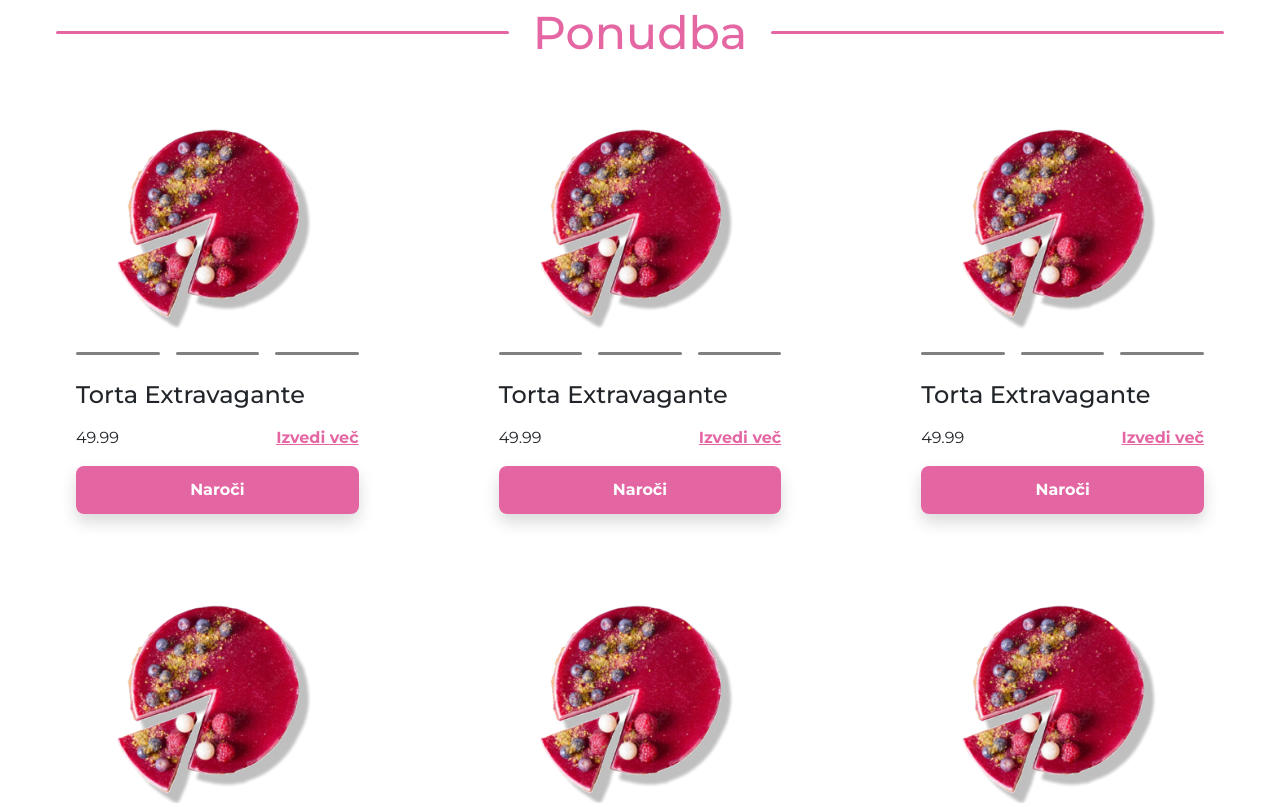
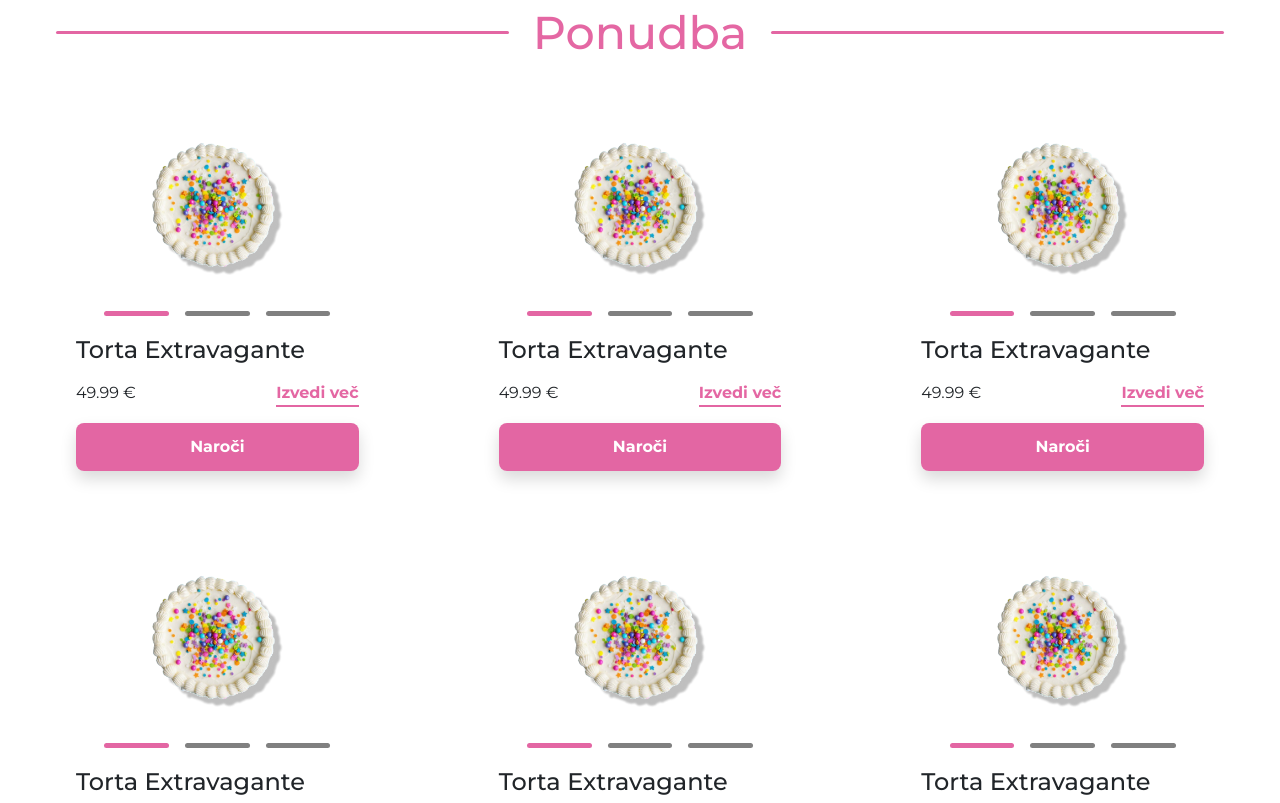
Before and after one commit to galeb9/panna-torte, a Next.js app: page / in a window 1280 px wide. Shown: the part 1400-2203 px from the top of the page. Built offline with nearby package versions, Linux system fonts and the light colour scheme.

Commit message:
feat: Common Product image slider

```diff
--- /dev/null
+++ b/src/app/components/ProdcutImage/ProdcutImage.js
@@ -0,0 +1,81 @@
+"use client";
+import Image from "next/image";
+import { useState } from "react";
+import "./ProdcutImage.scss";
+import chevron from "../../../../public/chevron.svg";
+
+export default function Product({ images, showBottomGallery = true }) {
+  const [selectedImage, setSelectedImage] = useState(images[0]);
+
+  const handleImageClick = (img) => {
+    setSelectedImage(img);
+  };
+
+  const handleNextImage = () => {
+    const currentIndex = images.indexOf(selectedImage);
+    const nextIndex = (currentIndex + 1) % images.length;
+    setSelectedImage(images[nextIndex]);
+  };
+
+  const handlePrevImage = () => {
+    const currentIndex = images.indexOf(selectedImage);
+    const prevIndex = (currentIndex - 1 + images.length) % images.length;
+    setSelectedImage(images[prevIndex]);
+  };
+
+  return (
+    <div className="product-image">
+      <div className="next-prev-btns d-flex justify-content-between">
+        <div onClick={() => handlePrevImage()} className="chevron-container">
+          <Image
+            src={chevron}
+            alt="Chevron icon right"
+            style={{ transform: "rotate(180deg)" }}
+          />
+        </div>
+        <div onClick={() => handleNextImage()} className="chevron-container">
+          <Image src={chevron} alt="Chevron icon left" />
+        </div>
+      </div>
+      <div className="product-image__img-container d-flex justify-content-center">
+        <Image
+          priority
+          src={`/images/cakes/${selectedImage}`}
+          alt="Cake image"
+          className="product-image__img"
+          quality={100}
+          width={300}
+          height={300}
+        />
+      </div>
+      <div className="product-image-nav d-flex gap-3 ">
+        {images.map((img, count) => (
+          <div
+            className="img-line__container flex-grow-1 "
+            key={count}
+            onClick={() => handleImageClick(img)}
+          >
+            <div
+              className={`${
+                selectedImage === `${img}` ? "img-active" : ""
+              } img-line flex-grow-1`}
+            ></div>
+            {showBottomGallery && (
+              <div className="d-flex justify-content-center">
+                <Image
+                  priority
+                  src={`/images/cakes/${img}`}
+                  alt="Cake image"
+                  className="product-image-nav__img mt-3"
+                  width={300}
+                  height={300}
+                  quality={1}
+                />
+              </div>
+            )}
+          </div>
+        ))}
+      </div>
+    </div>
+  );
+}
--- /dev/null
+++ b/src/app/components/ProdcutImage/ProdcutImage.scss
@@ -0,0 +1,64 @@
+.product-image {
+  //   background-color: lightgrey;
+  position: relative;
+  .next-prev-btns {
+    position: absolute;
+    width: 100%;
+    top: 30%;
+    .chevron-container {
+      cursor: pointer;
+      width: 50px;
+      border-radius: var(--radius);
+      transition: var(--trans);
+      transform: translateY(0);
+      & > img {
+        padding: 15px;
+      }
+      &:hover {
+        background-color: rgb(239, 239, 239);
+        transform: translateY(-3px);
+      }
+    }
+  }
+
+  .product-image__img-container {
+    width: 300px;
+    height: 300px;
+    overflow: hidden;
+
+    margin: 0 auto;
+    transition: opacity 0.5s ease-in-out;
+  }
+
+  .product-image__img {
+    // max-width: 400px;
+    width: 100%;
+    height: 100%;
+    object-fit: cover;
+  }
+
+  .product-image-nav {
+    max-width: 80%;
+    margin: 20px auto;
+    .product-image-nav__img {
+      max-width: 90%;
+    }
+    .img-line__container {
+      cursor: pointer;
+      &:hover .img-line {
+        height: 8px;
+        background-color: var(--primary);
+      }
+      .img-line {
+        transition: var(--trans);
+        height: 5px;
+        border-radius: 10px;
+        background-color: grey;
+      }
+    }
+
+    .img-active {
+      background-color: var(--primary) !important;
+    }
+  }
+}
--- a/src/app/components/Products/Products.js
+++ b/src/app/components/Products/Products.js
@@ -6,27 +6,32 @@ import Link from "next/link";
 import cake2 from "../../../../public/images/hero/cake2.png";
 import "./Products.scss";
 import BaseButton from "../UI/BaseButton/BaseButton";
+import ProdcutImage from "@/app/components/ProdcutImage/ProdcutImage";
 
 export default function Products({ content, bg }) {
   return (
     <div className={`py-4 ${bg ? "base-bg-grey" : ""}`}>
       <div className="base-container my-5" style={{ minHeight: "60vh" }}>
         <BaseSectionTitle text={content.title}></BaseSectionTitle>
-        {/* <div className="products-list d-flex justify-content-around gap-5 mt-5"> */}
+
         <div className="products-list mt-5">
           {content.cakes.map((cake, index) => (
             <div key={index} className="product">
-              <Image priority src={cake2} alt="Cake image" />
+              <ProdcutImage
+                images={cake.images}
+                showBottomGallery={false}
+              ></ProdcutImage>
+              {/* <Image priority src={cake2} alt="Cake image" />
               <div className="products-image-nav d-flex gap-3 mb-3">
                 {cake.images.map((_, count) => (
                   <div className="img-line__container flex-grow-1" key={count}>
                     <div className="img-line flex-grow-1"></div>
                   </div>
                 ))}
-              </div>
+              </div> */}
               <h4>{cake.name}</h4>
               <div className="d-flex justify-content-between my-3">
-                <div>{cake.price}</div>
+                <div>{cake.price} €</div>
                 <Link
                   className="cake-link"
                   href={`/torte/${cake.id}`}
--- a/src/app/components/Products/Products.scss
+++ b/src/app/components/Products/Products.scss
@@ -8,46 +8,71 @@
     padding: 20px;
     border-radius: var(--radius);
     transition: var(--trans);
-    img {
-      padding: 0 40px;
-      transition: var(--trans);
+    // img {
+    //   padding: 0 40px;
+    //   transition: var(--trans);
+    // }
+    .product-image {
+      .next-prev-btns {
+        transition: var(--trans);
+        opacity: 0;
+        .chevron-container > img {
+          padding: 18px;
+        }
+      }
+      .product-image__img {
+        width: 60%;
+        height: 60%;
+      }
+      .product-image__img-container {
+        width: auto;
+        height: auto;
+        padding: 10px;
+      }
+    }
+    &:hover {
+      .product-image .next-prev-btns {
+        opacity: 1;
+      }
+      box-shadow: 0 0.5rem 1rem rgba(0, 0, 0, 0.15);
+      background-color: snow;
+      // img {
+      // transform: translateY(-16px) scale(1.2);
+      // }
     }
 
-    &:hover {
-      box-shadow: 0 0.5rem 1rem rgba(0, 0, 0, 0.15);
-      background-color: snow;
-      img {
-        transform: translateY(-16px) scale(1.2);
-      }
-    }
+    // .products-image-nav {
+    //   min-height: 30px;
+    //   align-items: end;
+    //   .img-line__container {
+    //     cursor: pointer;
+    //     padding: 10px 0;
+    //     .img-line {
+    //       transition: var(--trans);
+    //       height: 3px;
+    //       border-radius: 10px;
+    //       background-color: grey;
+    //     }
+    //     &:hover .img-line {
+    //       height: 8px;
+    //       background-color: var(--primary);
+    //     }
+    //   }
 
-    .products-image-nav {
-      min-height: 30px;
-      align-items: end;
-      .img-line__container {
-        cursor: pointer;
-        padding: 10px 0;
-        .img-line {
-          transition: var(--trans);
-          height: 3px;
-          border-radius: 10px;
-          background-color: grey;
-        }
-        &:hover .img-line {
-          height: 8px;
-          background-color: var(--primary);
-        }
-      }
-
-      .img-active {
-        background-color: var(--primary);
-      }
-    }
+    //   .img-active {
+    //     background-color: var(--primary);
+    //   }
+    // }
   }
   .cake-link {
     color: var(--primary);
     font-weight: 700;
-    text-decoration: underline;
+    border-bottom: 2px solid var(--primary);
+    padding: 0;
+    transition: var(--trans);
+    &:hover {
+      padding: 0 10px;
+    }
   }
   @media screen and (max-width: 768px) {
     grid-template-columns: repeat(
--- a/src/app/torte/page.js
+++ b/src/app/torte/page.js
@@ -1,5 +1,4 @@
 import Products from "../components/Products/Products";
-const textContent = require("../../../public/textContent.json");
 const productsJson = require("../../../public/products.json");
 
 export default function CakesList() {
```
Also changed, not shown: src/app/torte/[id]/SingleCake.scss (+2 -49 lines), src/app/torte/[id]/page.js (+4 -50 lines), public/chevron.svg (added).
